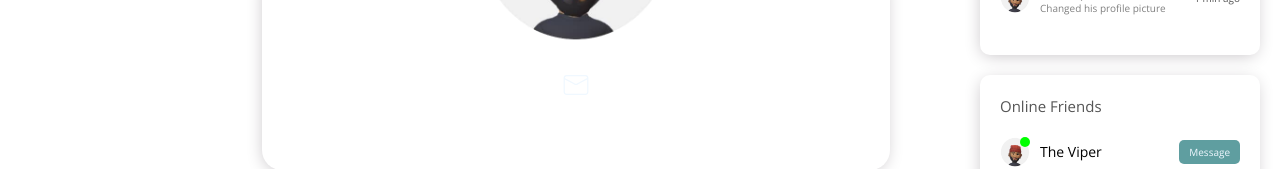
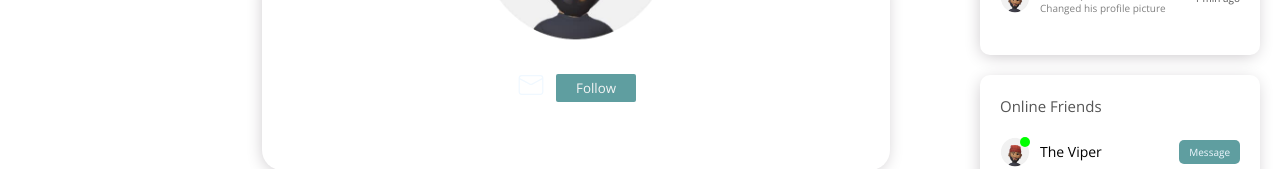
Before and after one commit to deezitheviper/zi-social, a React (Create React App) app in the folder client/: page /Profile/1 in a window 1280 px wide. Shown: the part 426-595 px from the top of the page. Built offline with nearby package versions, Linux system fonts and the light colour scheme; no server answers; sample sign-in values are in the browser's storage.

Commit message:
like glitch working

```diff
--- a/client/src/components/Post.jsx
+++ b/client/src/components/Post.jsx
@@ -21,11 +21,10 @@ const Post = ({post}) => {
     const [isReady, setIsReady] = useState(false)
 
     const { isLoading, error, data } = useQuery({
-    queryKey:["likes", isReady],
+    queryKey:[`likes-${post.id}`, isReady],
     queryFn: () =>
     instance.get(`/likes/?postId=${post.id}`).then(
        res => {
-        console.log(res.data)
         return res.data;
             }
         )
@@ -37,7 +36,7 @@ const Post = ({post}) => {
     }, {
         onSuccess: () => {
             // Invalidate and refetch
-            queryClient.invalidateQueries({ queryKey: ["likes", isReady] })
+            queryClient.invalidateQueries({ queryKey: [`likes-${post.id}`, isReady] })
           },
     })
 
@@ -52,7 +51,7 @@ const Post = ({post}) => {
             <div className="userInfo">
                 <img src={avatar} alt="" />
                 <div className='details'>
-                    <Link to={`/profile/${post.userId}`}>
+                    <Link to={`/profile/${post.username}`}>
                         <span className='name'>{post.name}</span>
                     </Link>
                     <span className='time'>{ post.createdOn? moment(post.createdOn).fromNow() : "1 min ago"}  </span>
--- a/client/src/pages/Profile/Profile.jsx
+++ b/client/src/pages/Profile/Profile.jsx
@@ -5,10 +5,12 @@ import Posts from '../../components/Posts';
 import { useParams } from 'react-router-dom';
 import {useQuery, useQueryClient, useMutation} from "@tanstack/react-query";
 import { instance } from '../../axios';
+import { useContext } from 'react';
+import { AuthContext } from '../../context/AuthContext';
 
 
 const Profile = () => {
-
+  const {currentUser} = useContext(AuthContext);
   const {id} = useParams();
 
 
@@ -36,6 +38,16 @@ const Profile = () => {
                   <a className='icon' href='mailto:deezitheviper@gmail.com' >
                     <CiMail fontSize={30}/>
                     </a>
+
+                    {currentUser.username == id?
+                    <button className='follow'>
+                      update
+                    </button>
+                    :
+                    <button className='follow'>
+                    Follow
+                  </button>
+}
                 </div>
 
             </div>
--- a/client/src/pages/Profile/Profile.scss
+++ b/client/src/pages/Profile/Profile.scss
@@ -70,9 +70,28 @@
         }
         .pDetails{
             font-size: 20px;
+            display: flex;
+            gap: 10px;
+            align-items: center;
 
             .icon{
                 color: aliceblue;
+                cursor: pointer;
+            }
+            .follow{
+                background-color: cadetblue;
+                color: whitesmoke;
+                border: none;
+                padding:5px  20px;
+                border-radius: 2px;
+                cursor: pointer;
+            }
+            .update{
+                background-color: steelblue;
+                color: whitesmoke;
+                border: none;
+                padding:5px  20px;
+                border-radius: 2px;
                 cursor: pointer;
             }
         }
```
Also changed, not shown: 2 other files (tests, documents, lock files or other folders).
